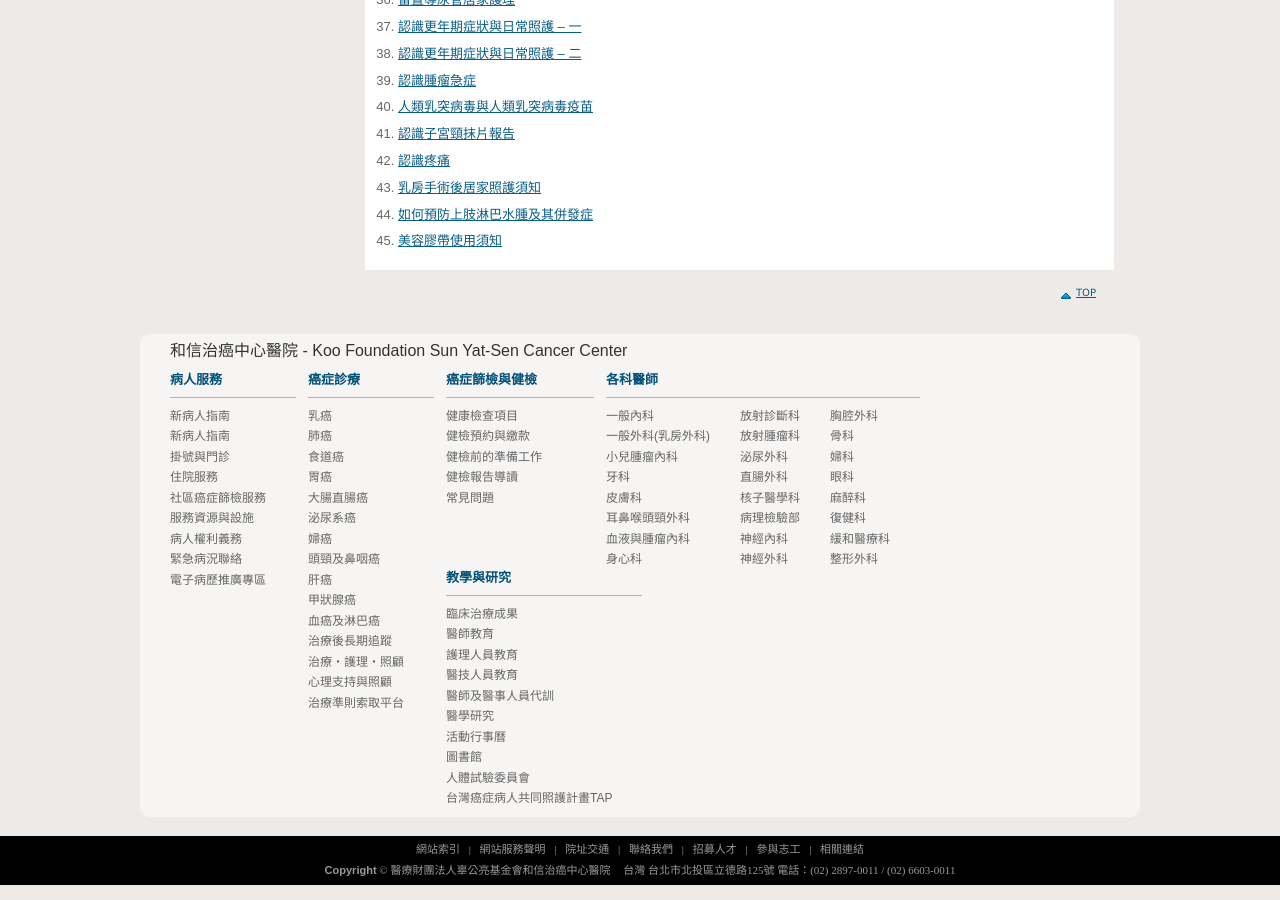
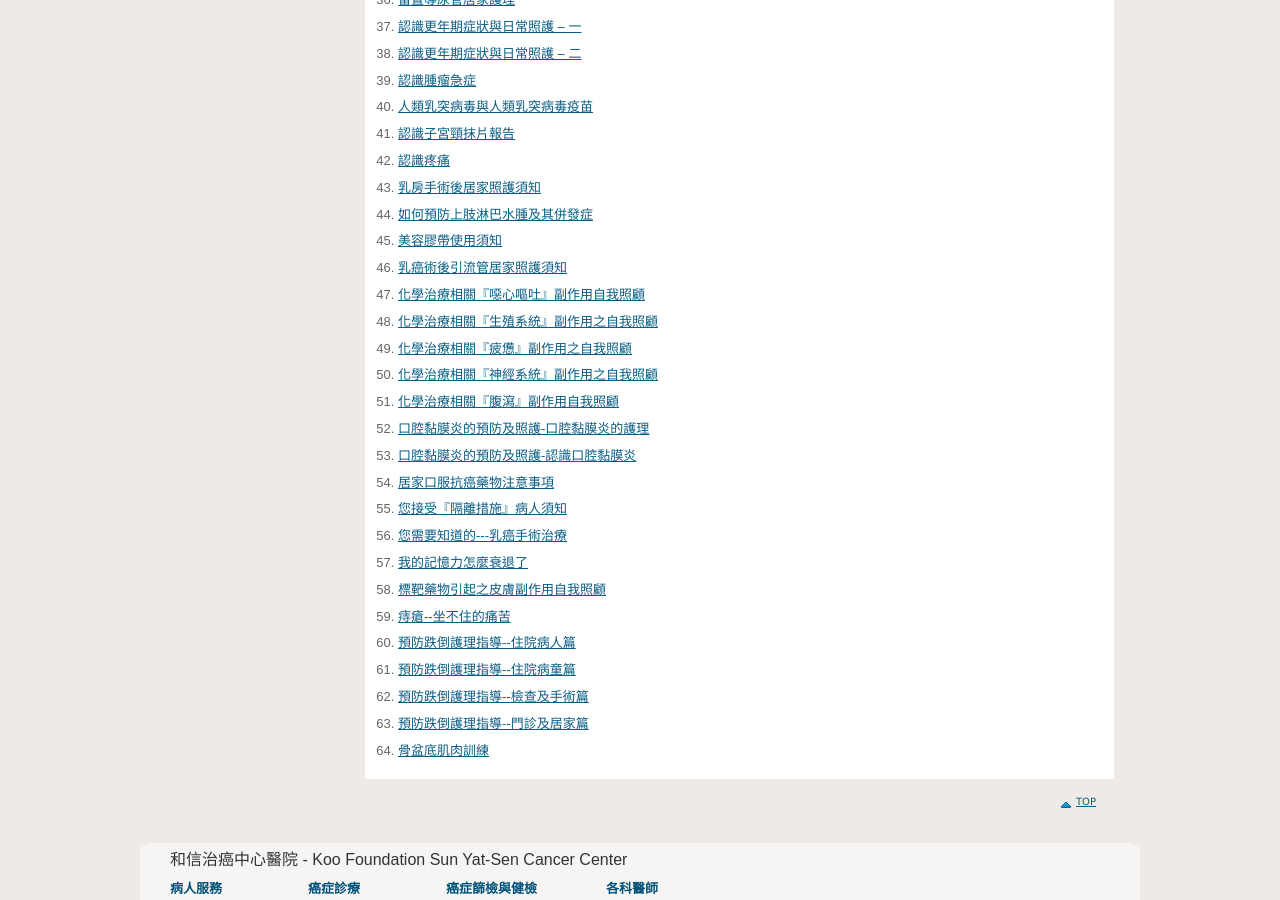
Before and after one commit to KFSYSCC/kfsyscc.github.io, a Jekyll site: the page built from HEL/self/index.md, in a window 1280 px wide and 900 px high, scrolled down 1284 px. Built offline with Jekyll 4.4.1, drawn with Linux system fonts in a browser that asks for light colours; nearby versions of some CDN libraries.

Commit message:
update pdf and downloads list

```diff
--- a/_data/downloads.yaml
+++ b/_data/downloads.yaml
@@ -98,6 +98,44 @@ items:
         url:      如何預防上肢淋巴水腫及其併發症.pdf
       - display:  美容膠帶使用須知
         url:      美容膠帶使用須知.pdf
+      - display:  乳癌術後引流管居家照護須知
+        url:      乳癌術後引流管居家照護須知.pdf
+      - display:  化學治療相關『噁心嘔吐』副作用自我照顧
+        url:      化學治療相關『噁心嘔吐』副作用自我照顧.pdf
+      - display:  化學治療相關『生殖系統』副作用之自我照顧
+        url:      化學治療相關『生殖系統』副作用之自我照顧.pdf
+      - display:  化學治療相關『疲憊』副作用之自我照顧
+        url:      化學治療相關『疲憊』副作用之自我照顧.pdf
+      - display:  化學治療相關『神經系統』副作用之自我照顧
+        url:      化學治療相關『神經系統』副作用之自我照顧.pdf
+      - display:  化學治療相關『腹瀉』副作用自我照顧
+        url:      化學治療相關『腹瀉』副作用自我照顧.pdf
+      - display:  口腔黏膜炎的預防及照護-口腔黏膜炎的護理
+        url:      口腔黏膜炎的預防及照護-口腔黏膜炎的護理.pdf
+      - display:  口腔黏膜炎的預防及照護-認識口腔黏膜炎
+        url:      口腔黏膜炎的預防及照護-認識口腔黏膜炎.pdf
+      - display:  居家口服抗癌藥物注意事項
+        url:      居家口服抗癌藥物注意事項.pdf
+      - display:  您接受『隔離措施』病人須知
+        url:      您接受『隔離措施』病人須知.pdf
+      - display:  您需要知道的---乳癌手術治療
+        url:      您需要知道的---乳癌手術治療.pdf
+      - display:  我的記憶力怎麼衰退了
+        url:      我的記憶力怎麼衰退了.pdf
+      - display:  標靶藥物引起之皮膚副作用自我照顧
+        url:      標靶藥物引起之皮膚副作用自我照顧.pdf
+      - display:  痔瘡--坐不住的痛苦
+        url:      痔瘡--坐不住的痛苦.pdf
+      - display:  預防跌倒護理指導--住院病人篇
+        url:      預防跌倒護理指導--住院病人篇.pdf
+      - display:  預防跌倒護理指導--住院病童篇
+        url:      預防跌倒護理指導--住院病童篇.pdf
+      - display:  預防跌倒護理指導--檢查及手術篇
+        url:      預防跌倒護理指導--檢查及手術篇.pdf
+      - display:  預防跌倒護理指導--門診及居家篇
+        url:      預防跌倒護理指導--門診及居家篇.pdf
+      - display:  骨盆底肌肉訓練
+        url:      骨盆底肌肉訓練.pdf
   - url:          /OP/DOC/
     items:
       - display:  通用版手術同意書
```
Also changed, not shown: 19 other files.
